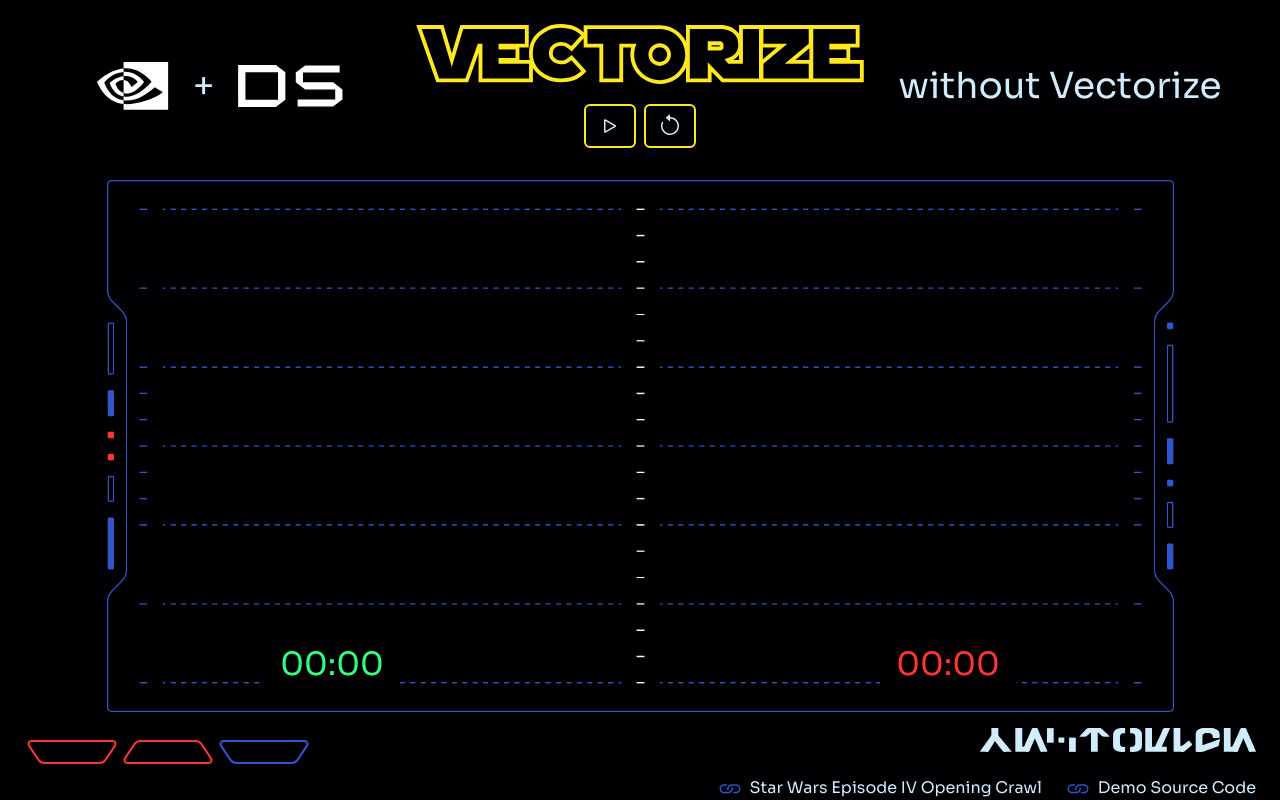
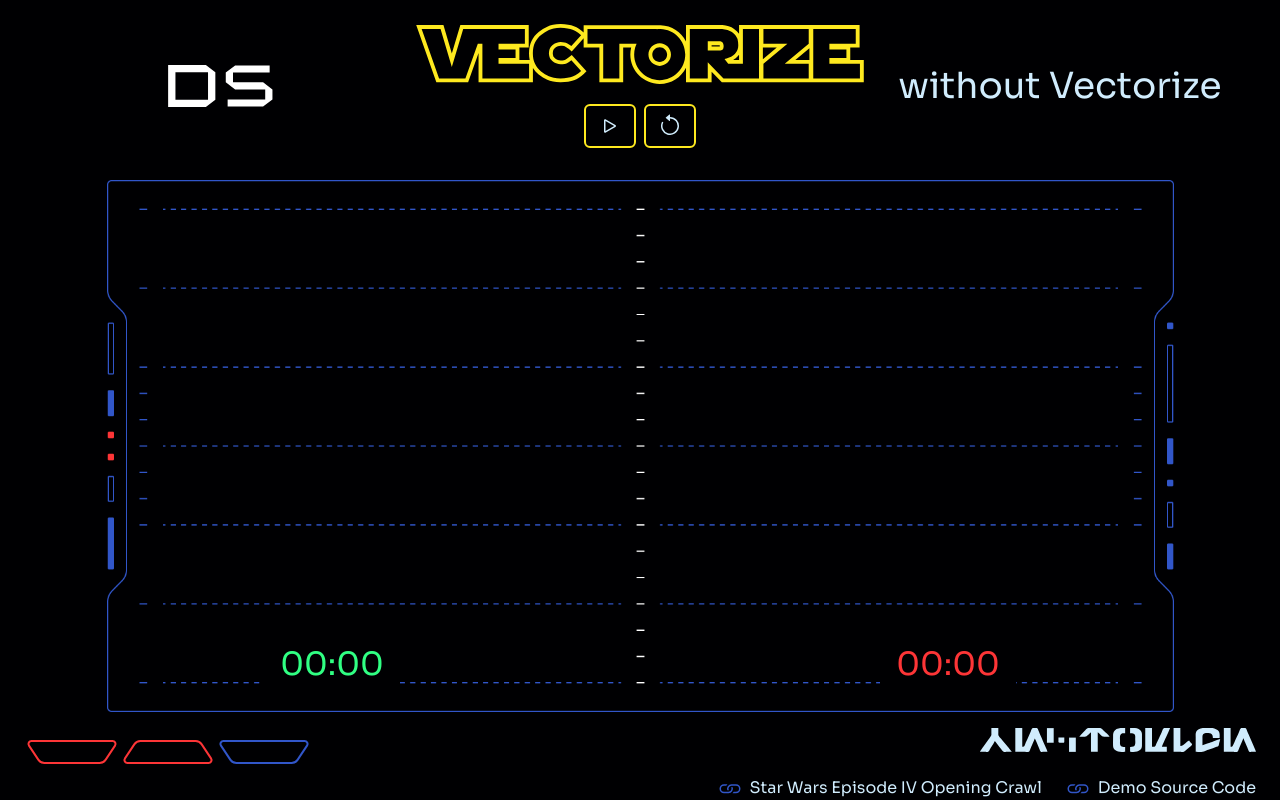
Before and after one commit to datastax/vectorize-perf, a Next.js app: page / in a window 1280 px wide. Built offline with nearby package versions, Linux system fonts and the light colour scheme.

Commit message:
remove nvidia logo

```diff
--- a/components/Header.tsx
+++ b/components/Header.tsx
@@ -9,10 +9,10 @@
   return (
     <header className="flex justify-center items-center w-full z-10 pt-6 pb-8 dark-bg">
       <div className="grow basis-80 flex items-center justify-center">
-        <svg width="72" height="72" viewBox="0 0 72 72" fill="none" xmlns="http://www.w3.org/2000/svg">
+        {/* <svg width="72" height="72" viewBox="0 0 72 72" fill="none" xmlns="http://www.w3.org/2000/svg">
           <path d="M7.34763 32.5101C7.34763 32.5101 13.7707 22.9053 26.5953 21.9117V18.4271C12.3904 19.5833 0.0894775 31.7768 0.0894775 31.7768C0.0894775 31.7768 7.05651 52.1894 26.5953 54.0584V50.3545C12.2568 48.5263 7.34763 32.5101 7.34763 32.5101ZM26.5953 42.9885V46.3805C15.7586 44.4224 12.7506 33.0053 12.7506 33.0053C12.7506 33.0053 17.9537 27.1635 26.5953 26.2161V29.9382C26.5887 29.9382 26.5842 29.9361 26.5787 29.9361C22.0432 29.3845 18.5 33.6788 18.5 33.6788C18.5 33.6788 20.4859 40.908 26.5953 42.9885ZM26.5953 12V18.4271C27.0123 18.3947 27.4293 18.3672 27.8486 18.3527C43.998 17.8011 54.5205 31.7768 54.5205 31.7768C54.5205 31.7768 42.4351 46.6709 29.8442 46.6709C28.6903 46.6709 27.61 46.5625 26.5953 46.3802V50.3545C27.463 50.4662 28.3626 50.5319 29.3013 50.5319C41.018 50.5319 49.4912 44.4672 57.6958 37.2895C59.0561 38.3936 64.6251 41.0798 65.7699 42.2557C57.9689 48.8752 39.7881 54.2112 29.4809 54.2112C28.4873 54.2112 27.5332 54.1501 26.5953 54.0584V59.6431H71.1295V12H26.5953ZM26.5953 26.2161V21.9117C27.008 21.8825 27.4239 21.8602 27.8486 21.8466C39.4616 21.4769 47.0805 31.9611 47.0805 31.9611C47.0805 31.9611 38.8514 43.5445 30.028 43.5445C28.7582 43.5445 27.6199 43.3376 26.5953 42.9885V29.9382C31.1163 30.4918 32.0259 32.5159 34.744 37.1081L40.7891 31.942C40.7891 31.942 36.3763 26.0764 28.9374 26.0764C28.1288 26.0761 27.3551 26.1336 26.5953 26.2161Z" fill="white"/>
         </svg>
-        <span className="mx-6 text-4xl">+</span>
+        <span className="mx-6 text-4xl">+</span> */}
         <svg width="105" height="42" viewBox="0 0 105 42" fill="none" xmlns="http://www.w3.org/2000/svg">
           <path d="M37.8663 0.0340881H0.129608V41.9659H37.8663L47.3461 34.7134V7.28659L37.8663 0.0340881ZM7.4428 7.28659H40.0329V34.7209H7.4428V7.28659Z" fill="white"/>
           <path d="M101.647 7.59112V0.499997H67.1429L57.7741 7.59112V17.3274L67.1429 24.4185H97.2143V34.4089H59.6402V41.5H95.074L104.443 34.4089V24.4185L95.074 17.3274H65.0025V7.59112H101.647Z" fill="white"/>
```
